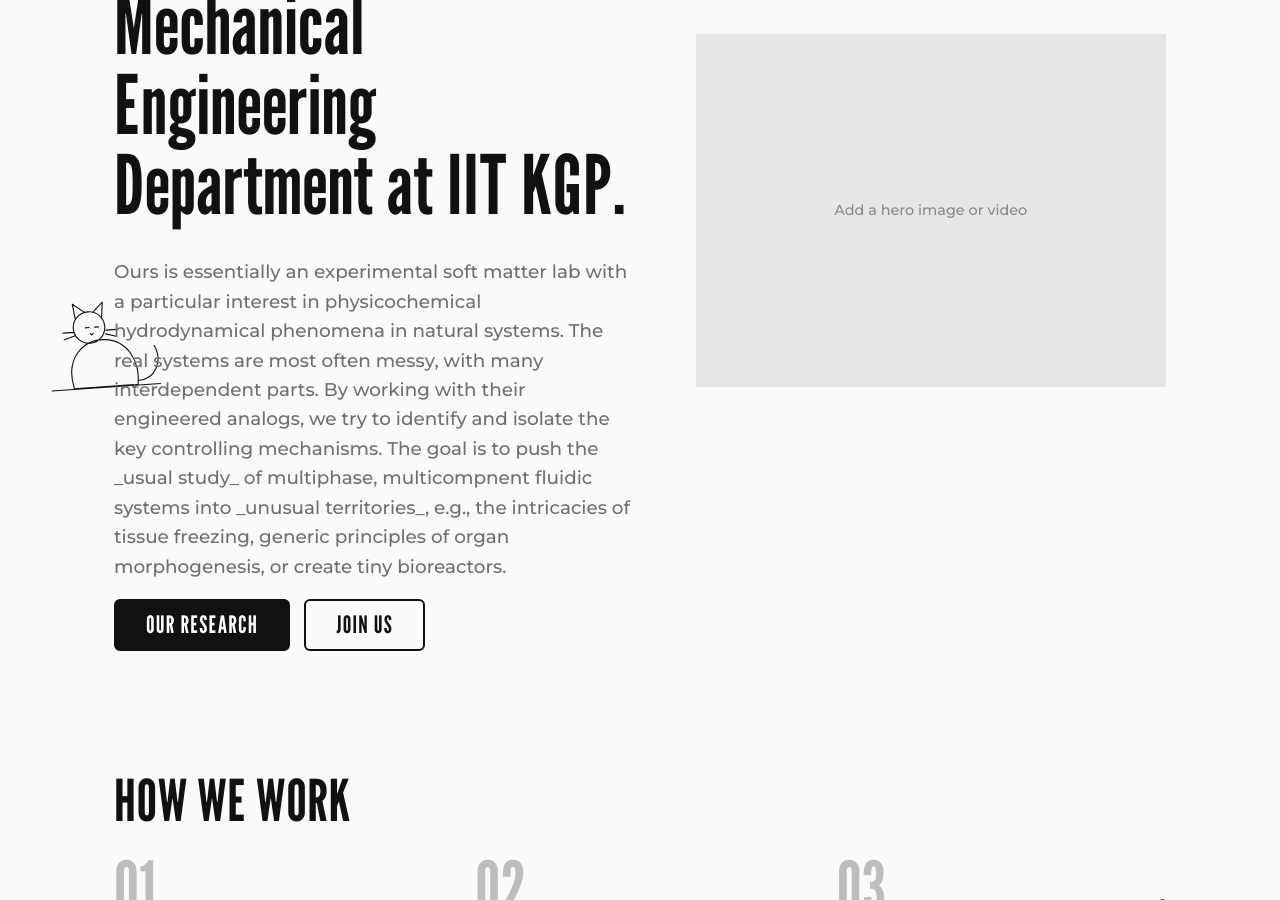
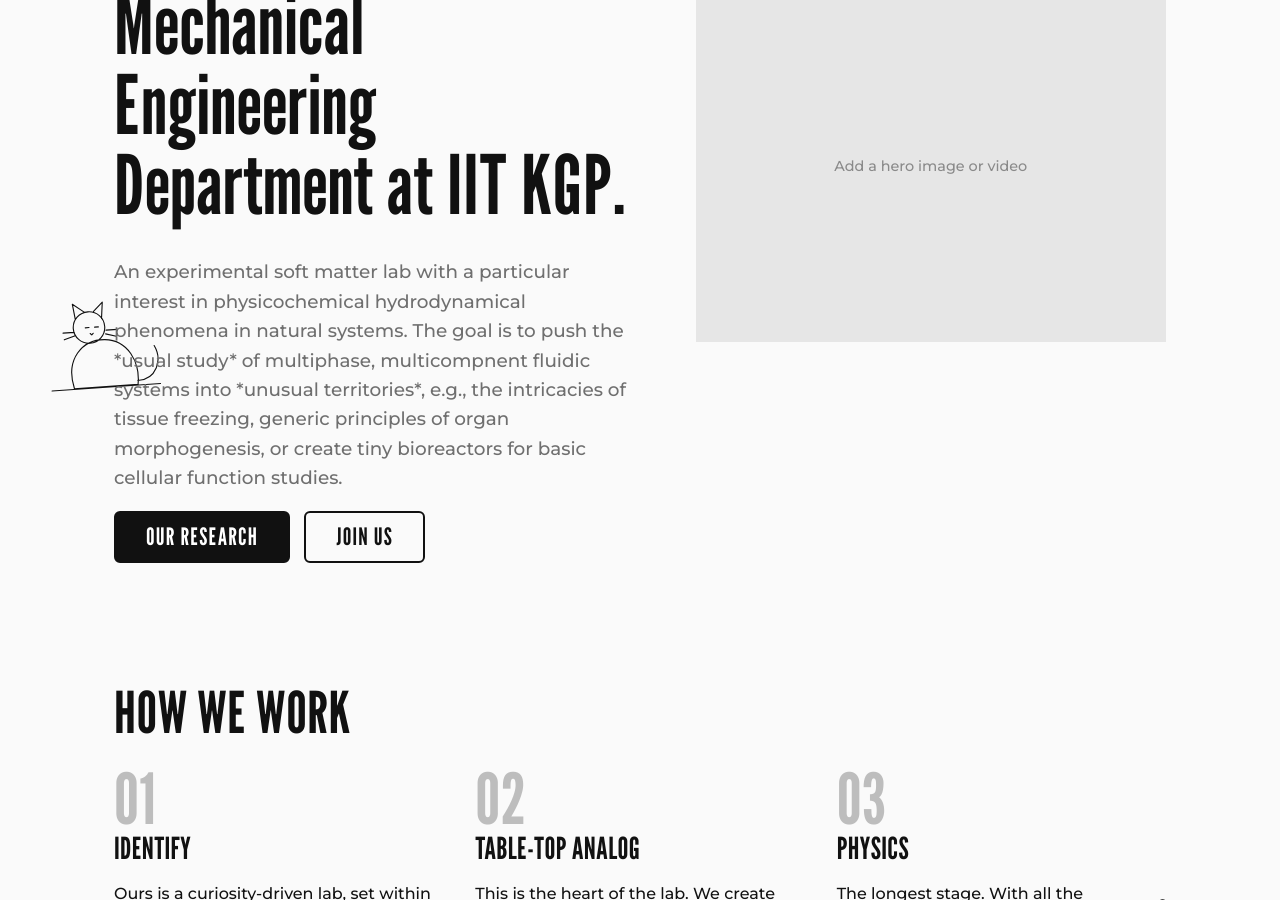
Before and after one commit to ranit-mukherjee/Ranit-lab, a Jekyll site: the page built from index.html, in a window 1280 px wide and 900 px high, scrolled down 396 px. Built offline with Jekyll 4.4.1, drawn with Linux system fonts in a browser that asks for light colours.

Commit message:
small_changes
small changes to the lab tag

```diff
--- a/_config.yml
+++ b/_config.yml
@@ -1,6 +1,6 @@
 title: MorphoFluidics Lab
 tagline: Welcome to the MorphoFluidics Lab! We are located in the Mechanical Engineering Department at IIT KGP.
-description: Ours is essentially an experimental soft matter lab with a particular interest in physicochemical hydrodynamical phenomena in natural systems. The real systems are most often messy, with many interdependent parts. By working with their engineered analogs, we try to identify and isolate the key controlling mechanisms. The goal is to push the _usual study_ of multiphase, multicompnent fluidic systems into _unusual territories_, e.g., the intricacies of tissue freezing, generic principles of organ morphogenesis, or create tiny bioreactors.
+description: An experimental soft matter lab with a particular interest in physicochemical hydrodynamical phenomena in natural systems. The goal is to push the *usual study* of multiphase, multicompnent fluidic systems into *unusual territories*, e.g., the intricacies of tissue freezing, generic principles of organ morphogenesis, or create tiny bioreactors for basic cellular function studies.
 email: mranit33@vt.edu
 address: Department of Mechanical Engineering, IIT Kharagpur, Kharagpur, West Bengal 721302, India
 hero_image: ""      # e.g. /images/hero.jpg or /images/hero.mp4
```
